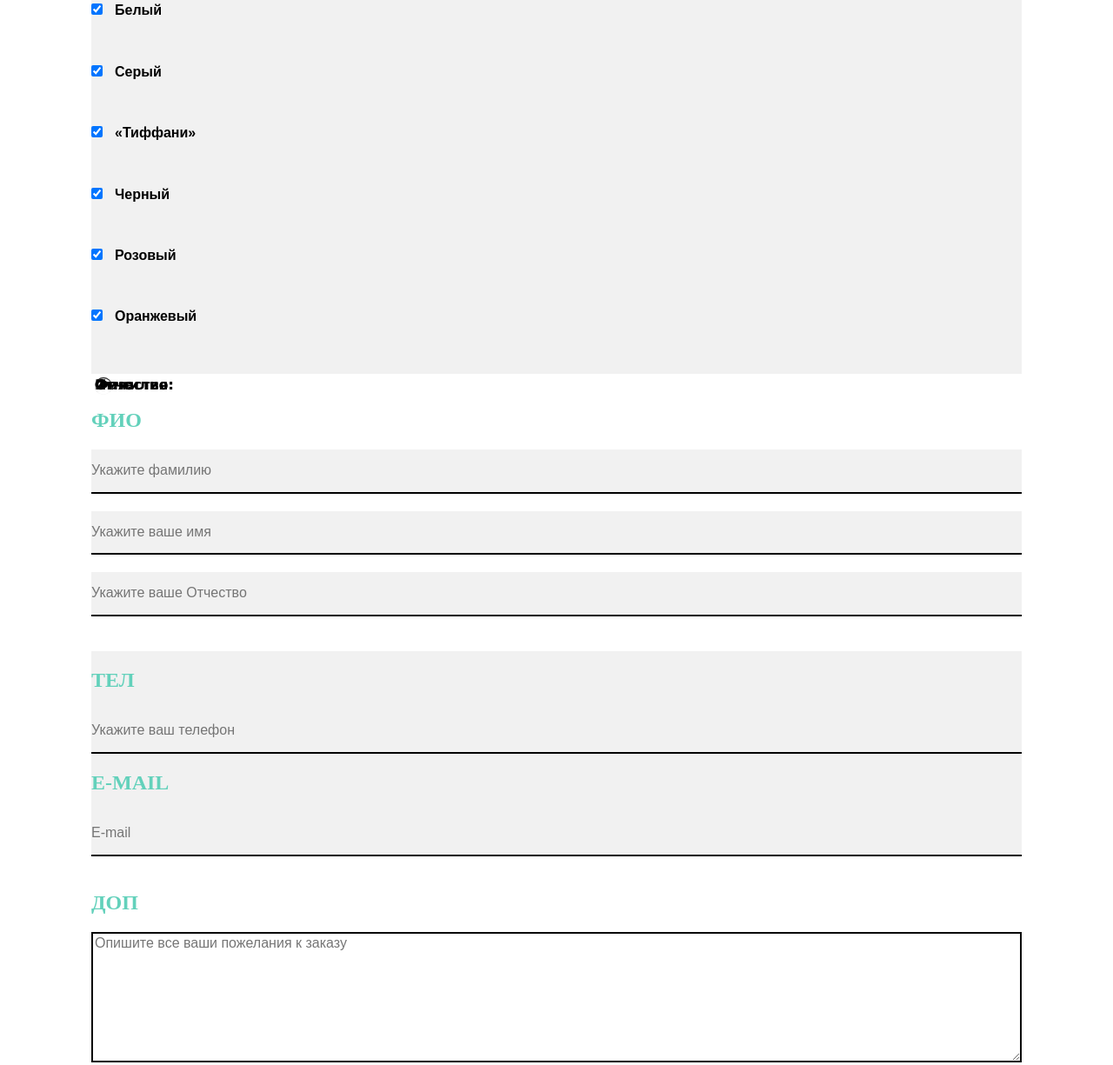
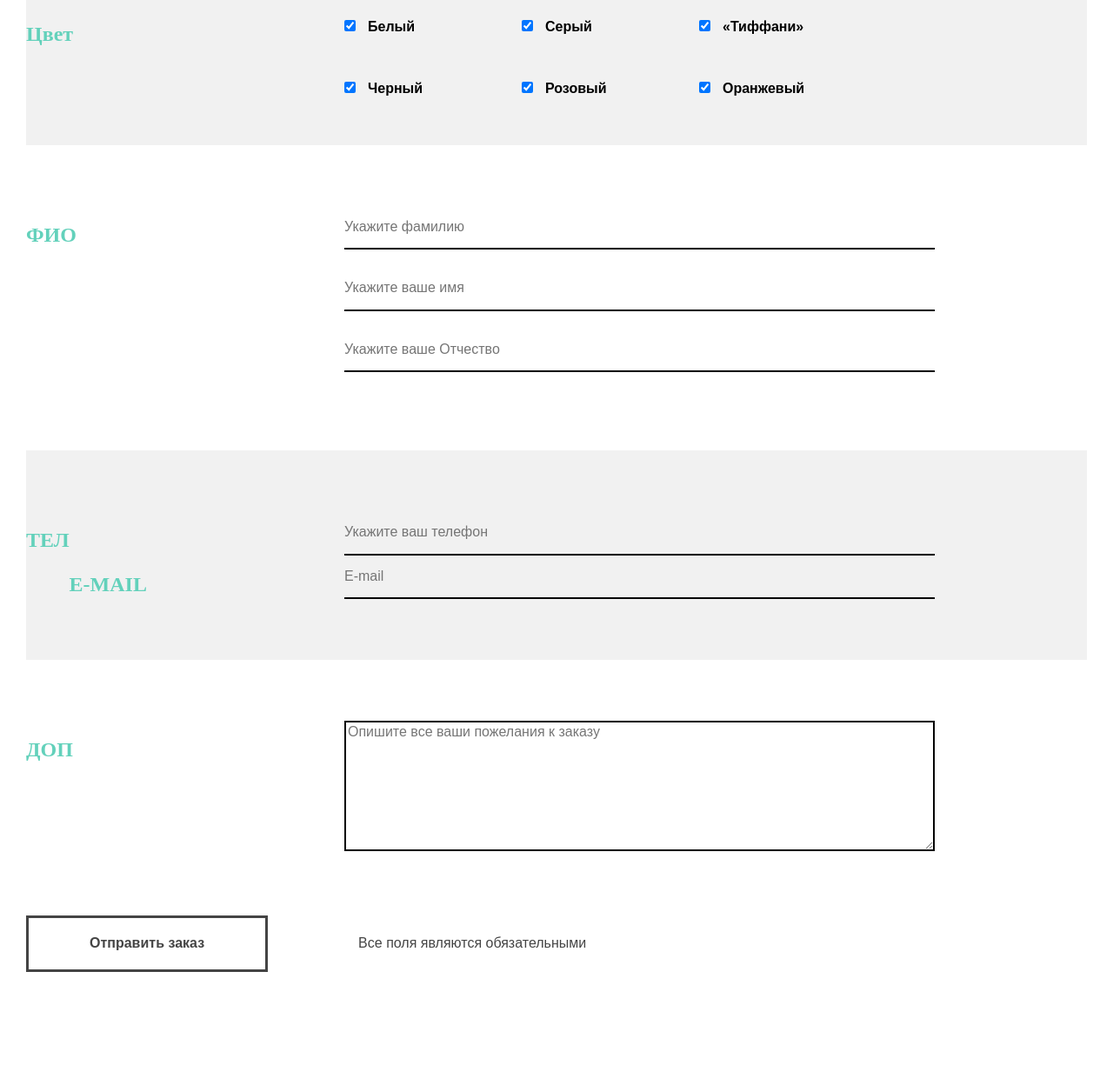
Before and after one commit to VerDan777/MISHKA, a plain HTML site: page form.html in a window 1280 px wide. Shown: the part 933-2158 px from the top of the page at 87% size. Drawn offline with Linux system fonts and the light colour scheme.

Commit message:
tablet orientation cmpl form page

```diff
--- a/form.html
+++ b/form.html
@@ -44,80 +44,88 @@
     <div class="catalog__preview">
       <h2 class="section__title">Вязание корзинок</h2>
     </div>
-    <div class="section wrapper">
+    <div class="section">
       <p class="section__text">Мы будем рады воплотить в жизнь ваши пожелания! Заполните простую форму заказа, и мы свяжемся с вами, чтобы уточнить детали.</p>
-      <div class="form__wrapper">
+      <fieldset class="form__wrapper">
         <form class="form">
           <h2 class="form__title">ТИП</h2>
           <div class="form__container">
             <div class="form__input-container">
               <input class="form__input form__input--radio" type="radio" checked="checked"/>
-              <label for="form__input--radio"></label>
               <p class="form__input-text">Аксессуары для интерьера</p>
             </div>
             <div class="form__input-container">
               <input class="form__input form__input--radio" type="radio" checked="checked"/>
-              <label for="form__input--radio"></label>
               <p class="form__input-text">Детская игрушка</p>
             </div>
           </div>
         </form>
         <form class="form form--grey">
           <h2 class="form__title">Цвет</h2>
-          <div class="form__input-container">
+          <div class="form-container-check">
+            <div class="form__input-container form__input-container--check">
               <input class="form__input form__input--checkbox" type="checkbox" checked="checked"/>
               <p class="form__input-text">Белый</p>
             </div>
-          <div class="form__input-container">
+            <div class="form__input-container form__input-container--check">
               <input class="form__input form__input--checkbox" type="checkbox" checked="checked"/>
               <p class="form__input-text">Серый</p>
             </div>
-          <div class="form__input-container">
+            <div class="form__input-container form__input-container--check">
               <input class="form__input form__input--checkbox" type="checkbox" checked="checked"/>
               <p class="form__input-text">«Тиффани»</p>
             </div>
-          <div class="form__input-container">
+            <div class="form__input-container form__input-container--check">
               <input class="form__input form__input--checkbox" type="checkbox" checked="checked"/>
               <p class="form__input-text">Черный</p>
             </div>
-          <div class="form__input-container">
+            <div class="form__input-container form__input-container--check">
               <input class="form__input form__input--checkbox" type="checkbox" checked="checked"/>
               <p class="form__input-text">Розовый</p>
             </div>
-          <div class="form__input-container">
+            <div class="form__input-container form__input-container--check">
               <input class="form__input form__input--checkbox" type="checkbox" checked="checked"/>
               <p class="form__input-text">Оранжевый</p>
+            </div>
           </div>
         </form>
         <form class="form">
           <h2 class="form__title">ФИО</h2>
+          <div class="form-container-check">
             <div class="form__input-container">
-            <label class="form__label">Фамилия: <br></label>
               <input class="form__input--textbox formt__input--textbox--white" type="text" placeholder="Укажите фамилию"/>
             </div>
             <div class="form__input-container">
-            <label class="form__label">Имя: <br></label>
               <input class="form__input--textbox formt__input--textbox--white" type="text" placeholder="Укажите ваше имя"/>
             </div>
             <div class="form__input-container">
-            <label class="form__label">Отчество: <br></label>
               <input class="form__input--textbox formt__input--textbox--white" type="text" placeholder="Укажите ваше Отчество"/>
+            </div>
           </div>
         </form>
         <form class="form--grey">
+          <div class="form__wrapper">
             <h2 class="form__title">ТЕЛ</h2>
+            <div class="form-container-check">
               <input class="form__input form__input--textbox form__input--textbox--grey" type="text" placeholder="Укажите ваш телефон"/>
+            </div>
             <h2 class="form__title">E-MAIL</h2>
+            <div class="form-container-check">
               <input class="form__input form__input--textbox form__input--textbox--grey" type="text" placeholder="E-mail"/>
+            </div>
+          </div>
         </form>
         <form class="form">
           <h2 class="form__title">ДОП</h2>
+          <div class="form-container-check">
             <textarea class="form__textarea" placeholder="Опишите все ваши пожелания к заказу"></textarea>
+          </div>
         </form>
         <div class="wrapper--center">
-          <button class="button button--full"><a href="#">Отправить заказ</a></button>
+          <button class="button"><a href="#">Отправить заказ</a></button>
+          <blockquote class="section__text section__text--required">Все поля являются обязательными</blockquote>
         </div>
-      </div>
+      </fieldset>
     </div>
   </nav>
   <footer class="site-footer">
--- a/styles.css
+++ b/styles.css
@@ -451,11 +451,20 @@ h1, h2, h3, h4, h5, h6 {
     .section__text--bold {
       font-weight: bold;
       max-width: 250px; }
+    .section__text--required {
+      display: none; }
+      @media (min-width: 700px) {
+        .section__text--required {
+          display: inline-block;
+          padding-left: 100px;
+          margin: 0 0; } }
 
 .wrapper {
   position: relative;
   margin: 0 auto;
   max-width: 1170px; }
+  .wrapper--nowrap {
+    margin: 0 0; }
   .wrapper--center {
     text-align: center; }
     @media (min-width: 700px) {
@@ -940,15 +949,28 @@ h1, h2, h3, h4, h5, h6 {
 
 .form {
   padding: 20px 0;
-  position: relative; }
+  position: relative;
+  margin-bottom: 50px; }
   .form--grey {
-    background-color: #f1f1f1; }
+    position: relative; }
+    @media (min-width: 700px) {
+      .form--grey {
+        background-color: #f1f1f1; } }
   .form__container {
     position: absolute;
     top: 55%;
     right: 25%; }
+  @media (min-width: 700px) {
+    .form-container-check {
+      padding-left: 30%;
+      paddding-right: 30%; } }
+  @media (min-width: 1200px) {
+    .form-container-check {
+      padding-right: 175px; } }
   .form__wrapper {
-    margin: 50px 0; }
+    margin: 50px 0;
+    padding: 70px 0;
+    border: none; }
   .form__title {
     color: #63d1bb;
     border-bottom: 1px solid #63d1bb;
@@ -957,7 +979,8 @@ h1, h2, h3, h4, h5, h6 {
     @media (min-width: 700px) {
       .form__title {
         display: inline-block;
-        border: none; } }
+        border: none;
+        float: left; } }
     .form__title::before {
       content: '';
       border-right: 1px solid #63d1bb; }
@@ -989,9 +1012,10 @@ h1, h2, h3, h4, h5, h6 {
       padding: 15px 0; }
       @media (min-width: 700px) {
         .form__input--textbox {
+          background-color: white; } }
+      @media (min-width: 700px) {
+        .form__input--textbox--grey {
           background-color: #f1f1f1; } }
-      .form__input--textbox--grey {
-        background-color: #f1f1f1; }
   .form label {
     width: 20px;
     height: 20px;
@@ -1018,6 +1042,10 @@ h1, h2, h3, h4, h5, h6 {
       opacity: 0.3; }
   .form__input-container {
     padding-bottom: 20px; }
+    @media (min-width: 700px) {
+      .form__input-container--check {
+        display: inline-block;
+        width: 200px; } }
   .form__input-text {
     font-weight: bold;
     font-family: 'OpenSans',sans-serif;
@@ -1027,38 +1055,3 @@ h1, h2, h3, h4, h5, h6 {
     border: 2px solid black;
     width: 100%;
     height: 150px; }
-
-input[type=radio].css-checkbox {
-  position: absolute;
-  z-index: -1000;
-  left: -1000px;
-  overflow: hidden;
-  clip: rect(0 0 0 0);
-  height: 1px;
-  width: 1px;
-  margin: -1px;
-  padding: 0;
-  border: 0; }
-
-input[type=radio].css-checkbox + label.css-label {
-  padding-left: 41px;
-  height: 36px;
-  display: inline-block;
-  line-height: 36px;
-  background-repeat: no-repeat;
-  background-position: 0 0;
-  font-size: 36px;
-  vertical-align: middle;
-  cursor: pointer; }
-
-input[type=radio].css-checkbox:checked + label.css-label {
-  background-position: 0 -36px; }
-
-label.css-label {
-  background-image: url(http://csscheckbox.com/checkboxes/u/csscheckbox_db90a821b8d1c3cc963948854fe8ce92.png);
-  -webkit-touch-callout: none;
-  -webkit-user-select: none;
-  -khtml-user-select: none;
-  -moz-user-select: none;
-  -ms-user-select: none;
-  user-select: none; }
```
Lines whose indentation alone changed are shown as unchanged.
